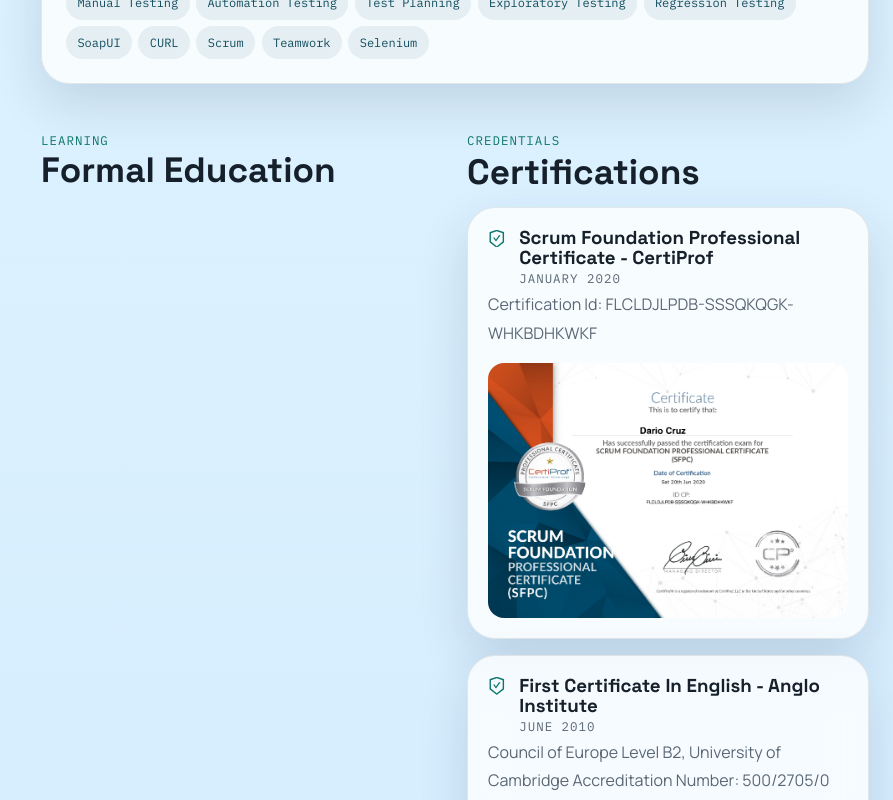
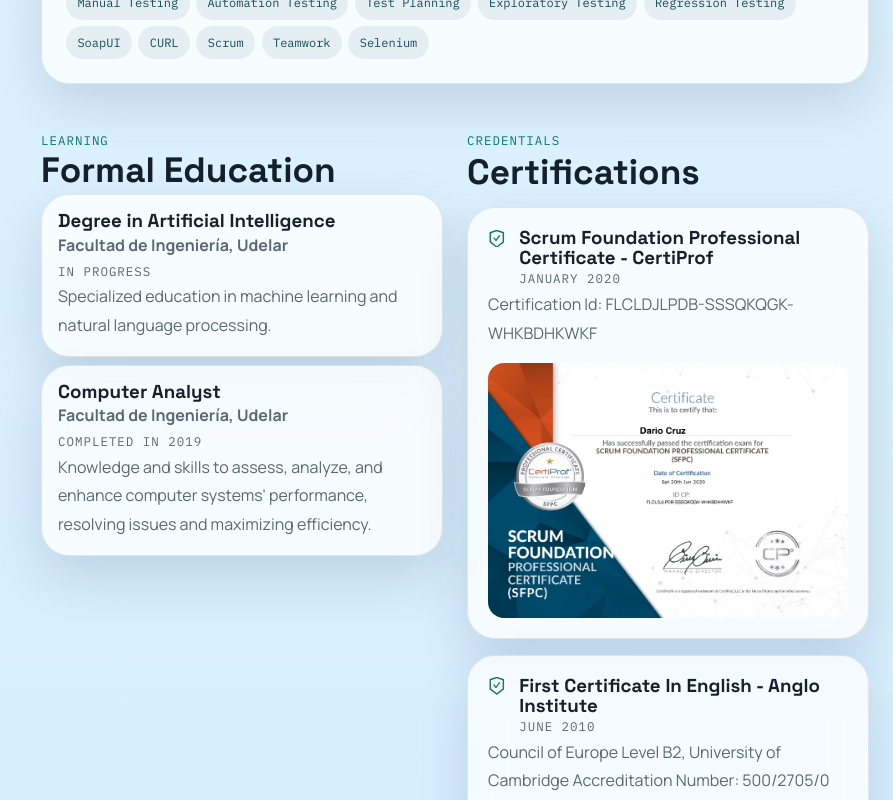
Before and after one commit to AERODARIUS/AERODARIUS.github.io, a React (Create React App) app: page / in a window 1280 px wide. Shown: the part 4220-5020 px from the top of the page, without its empty margins (387-1280 px from the left). Built offline with nearby package versions, Linux system fonts and the light colour scheme; no server answers.

Commit message:
Fixing alignment of Formal Education section

```diff
--- a/src/App.scss
+++ b/src/App.scss
@@ -806,13 +806,16 @@
 
 /* Tighten vertical rhythm specifically for the Education section */
 #education.content-section {
-  gap: 0.65rem;
+  display: flex;
+  flex-direction: column;
+  align-items: flex-start;
+  gap: 0.35rem;
 }
 
 #education .section-heading {
   display: flex;
   flex-direction: column;
-  gap: 0.25rem;
+  gap: 0.2rem;
 }
 
 #education .section-heading > * {
@@ -820,7 +823,11 @@
 }
 
 #education .stack-list {
-  gap: 0.75rem;
+  gap: 0.5rem;
+}
+
+#education .stack-card {
+  padding: 1rem;
 }
 
 .section-heading {
```
